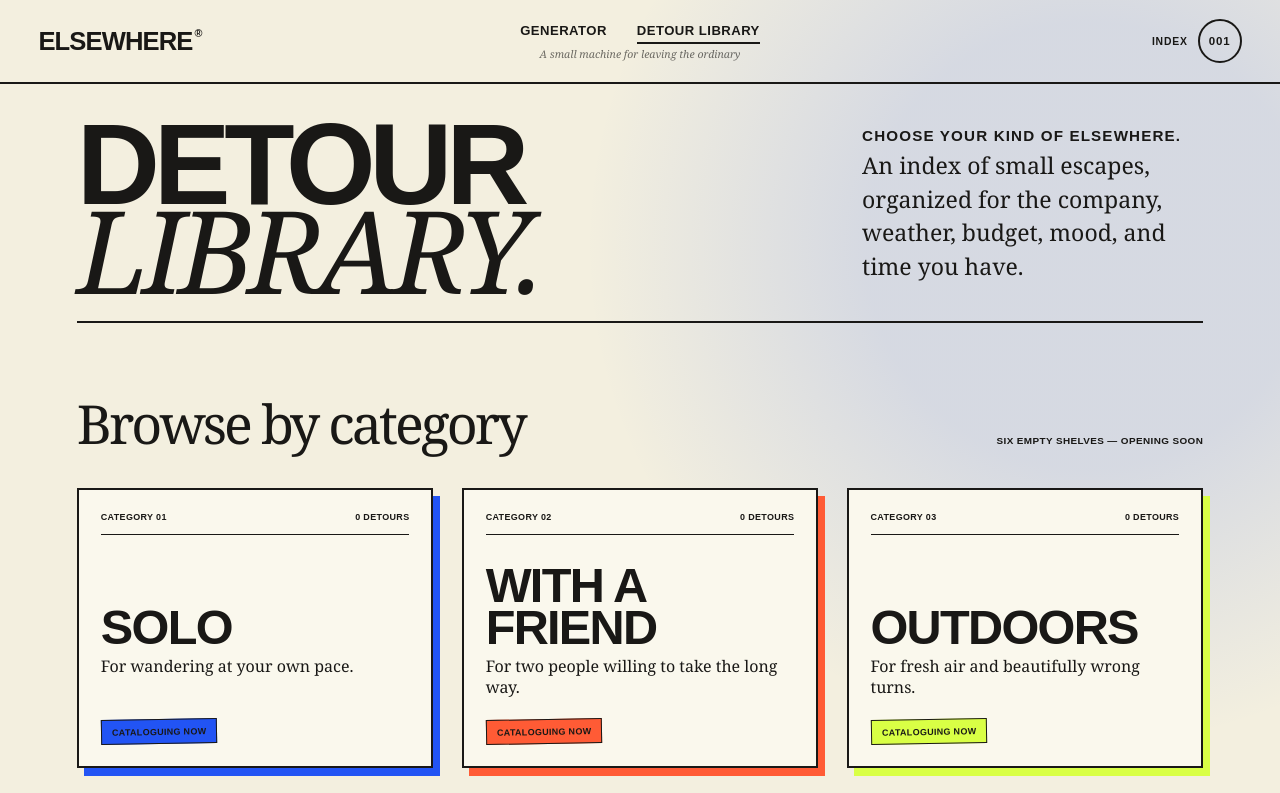
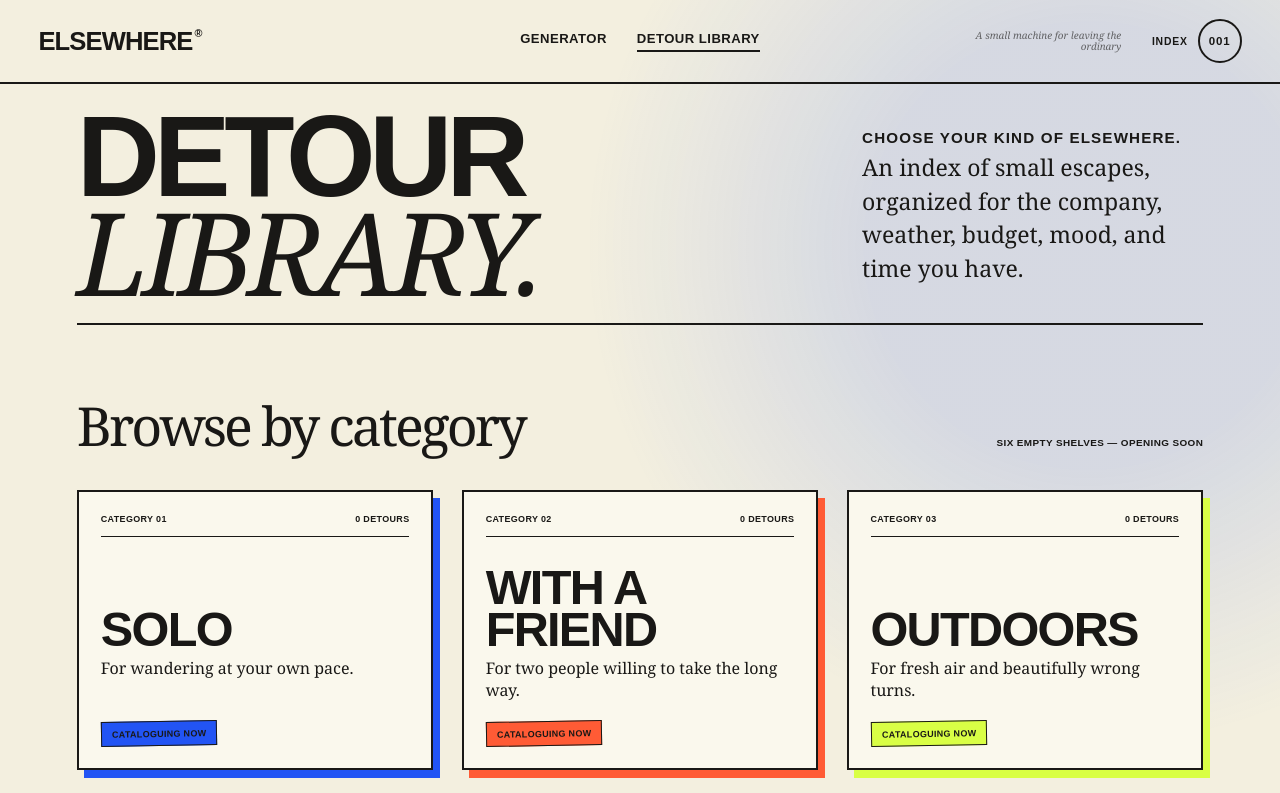
Before and after one commit to jotunn30/Elsewhere-Web, a website built with Vite: page library/index.html in a window 1280 px wide. Shown: the top 793 px of the page. Built offline with nearby package versions, Linux system fonts and the light colour scheme.

Commit message:
Refine masthead and library title spacing

```diff
--- a/library/index.html
+++ b/library/index.html
@@ -34,15 +34,15 @@
     <main class="site-shell library-shell">
       <header class="masthead">
         <a class="wordmark" href="/" aria-label="Elsewhere home">ELSEWHERE<span aria-hidden="true">®</span></a>
-        <div class="masthead-center">
         <nav class="site-nav" aria-label="Main navigation">
           <a href="/">Generator</a>
           <a href="/library/" aria-current="page">Detour Library</a>
         </nav>
+        <div class="masthead-meta">
           <p class="masthead-note">A small machine for leaving the ordinary</p>
-        </div>
           <div class="edition" aria-label="Library index 001">
             <span>INDEX</span><strong>001</strong>
+          </div>
         </div>
       </header>
 
--- a/style.css
+++ b/style.css
@@ -8,13 +8,13 @@ button:focus-visible, a:focus-visible { outline: 3px solid var(--ink); outline-o
 .masthead { min-height: 84px; display: grid; grid-template-columns: 1fr auto 1fr; align-items: center; gap: 24px; padding: 16px 3vw; border-bottom: 2px solid var(--ink); }
 .wordmark { color: inherit; text-decoration: none; font-size: clamp(1.25rem, 2vw, 1.8rem); font-weight: 900; letter-spacing: -0.035em; }
 .wordmark span { margin-left: 2px; font-size: 0.42em; vertical-align: top; letter-spacing: 0; }
-.masthead-center { display: grid; justify-items: center; gap: 5px; }
-.masthead-note { margin: 0; max-width: 260px; text-align: center; font-family: Georgia, 'Times New Roman', serif; font-size: 0.66rem; font-style: italic; line-height: 1; opacity: 0.62; }
+.masthead-meta { justify-self: end; display: flex; align-items: center; justify-content: flex-end; gap: clamp(16px, 2.4vw, 36px); min-width: 0; }
+.masthead-note { margin: 0; max-width: 150px; text-align: right; font-family: Georgia, 'Times New Roman', serif; font-size: 0.62rem; font-style: italic; line-height: 1.15; opacity: 0.62; }
 .site-nav { display: flex; align-items: center; justify-content: center; gap: 30px; }
 .site-nav a { color: inherit; text-decoration: none; font-size: 0.82rem; font-weight: 900; letter-spacing: 0.035em; text-transform: uppercase; }
 .site-nav a::after { content: ''; display: block; width: 100%; height: 2px; margin-top: 4px; background: currentColor; transform: scaleX(0); transform-origin: left; transition: transform 160ms ease; }
 .site-nav a:hover::after, .site-nav a[aria-current='page']::after { transform: scaleX(1); }
-.edition { justify-self: end; display: flex; align-items: center; gap: 10px; font-size: 0.65rem; font-weight: 800; letter-spacing: 0.075em; }
+.edition { display: flex; align-items: center; gap: 10px; flex: 0 0 auto; font-size: 0.65rem; font-weight: 800; letter-spacing: 0.075em; }
 .edition strong { display: grid; width: 44px; height: 44px; place-items: center; border: 2px solid var(--ink); border-radius: 50%; font-size: 0.72rem; }
 .hero { width: min(1450px, 100%); margin: auto; display: grid; grid-template-columns: minmax(0, 1fr) minmax(480px, 1fr); align-items: center; gap: clamp(44px, 5vw, 80px); padding: clamp(52px, 7vh, 90px) clamp(24px, 6vw, 92px); }
 .hero-copy { position: relative; z-index: 1; }
@@ -58,7 +58,7 @@ h1 em { font-family: Georgia, 'Times New Roman', serif; font-weight: 400; }
 .library-main { width: min(1450px, 100%); margin: 0 auto; padding: clamp(20px, 2.5vw, 36px) clamp(24px, 6vw, 92px) clamp(58px, 7vw, 96px); }
 .library-intro { display: grid; grid-template-columns: minmax(0, 1.35fr) minmax(280px, 0.65fr); align-items: end; gap: clamp(30px, 6vw, 90px); padding-bottom: clamp(20px, 2.5vw, 32px); }
 .library-title { max-width: 900px; margin-top: -0.03em; margin-bottom: -0.04em; font-size: clamp(4rem, 9vw, 9.5rem); line-height: 0.75; letter-spacing: -0.055em; }
-.library-title em { display: block; }
+.library-title em { display: block; margin-top: 0.09em; }
 .library-deck { margin: 0 0 6px; font-family: Georgia, 'Times New Roman', serif; font-size: clamp(1.12rem, 1.8vw, 1.55rem); line-height: 1.45; }
 .library-deck strong { font-family: Arial, Helvetica, sans-serif; font-size: 0.66em; letter-spacing: 0.075em; text-transform: uppercase; }
 .library-section { padding-top: clamp(38px, 5vw, 66px); border-top: 2px solid var(--ink); }
@@ -98,8 +98,7 @@ h1 em { font-family: Georgia, 'Times New Roman', serif; font-weight: 400; }
 }
 @media (max-width: 680px) {
   .masthead { grid-template-columns: 1fr auto; min-height: 72px; gap: 12px; }
-  .masthead-center { justify-items: end; }
-  .masthead-note { display: none; }
+  .masthead-meta { display: none; }
   .site-nav { gap: 12px; }
   .site-nav a { font-size: 0.6rem; }
   .edition { display: none; }
```
Also changed, not shown: index.html (+2 -2 lines). Lines whose indentation alone changed are shown as unchanged.
